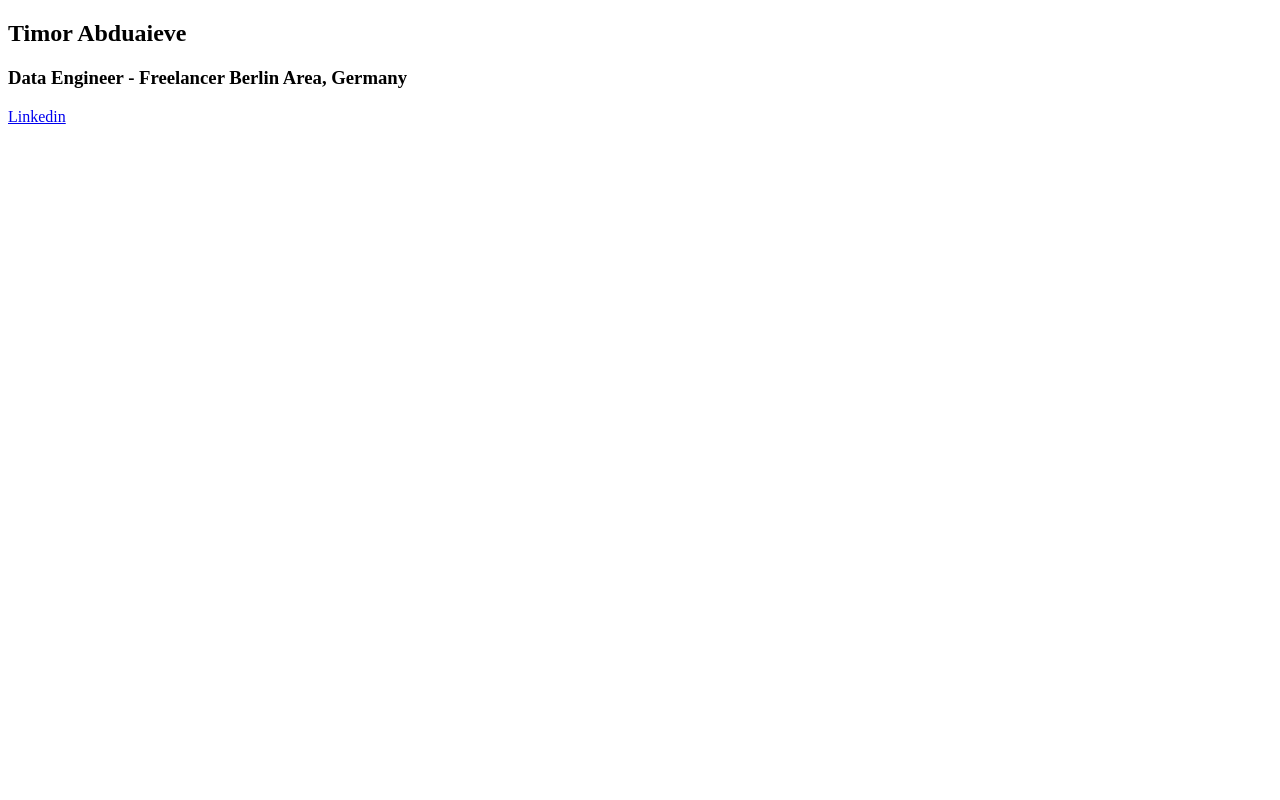
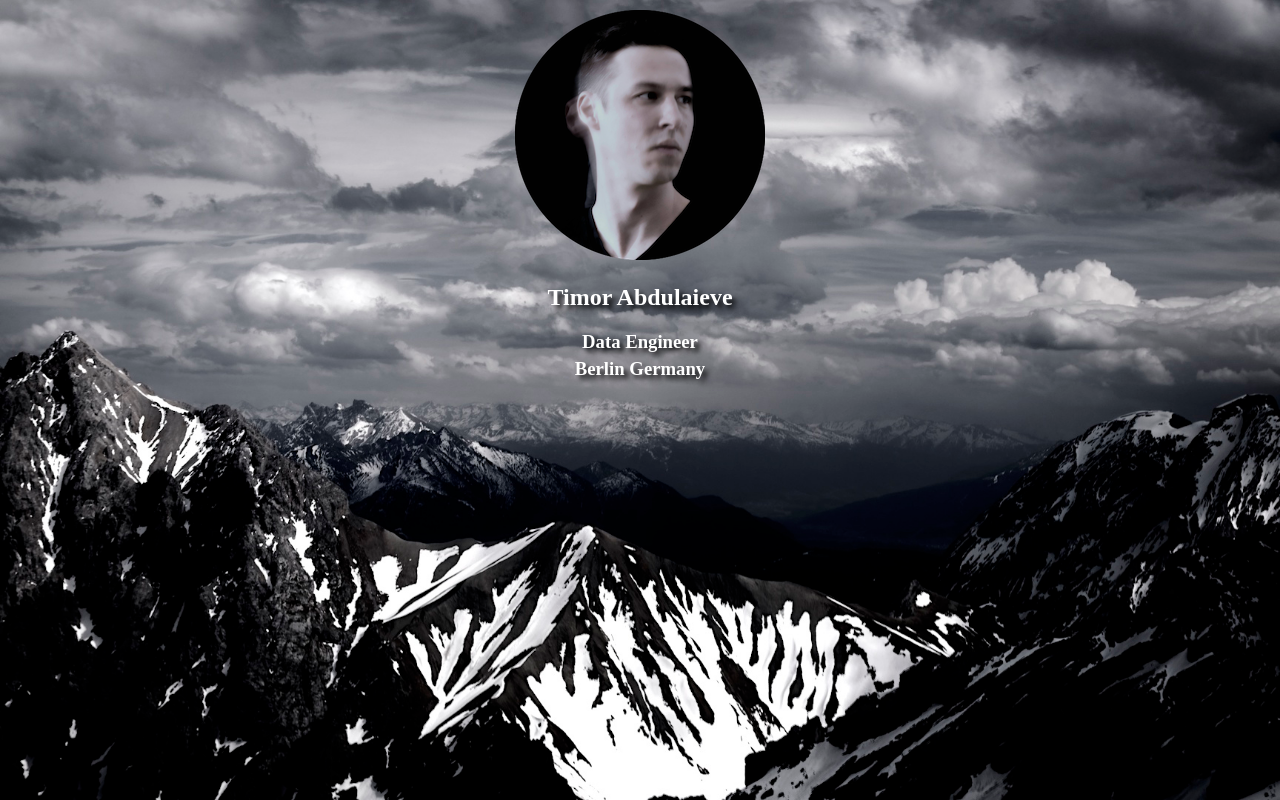
Before and after one commit to cyhex/cyhex.com, a plain HTML site: page index.html in a window 1280 px wide. Drawn offline with Linux system fonts and the light colour scheme.

Commit message:
new website

```diff
--- a/index.html
+++ b/index.html
@@ -1,14 +1,21 @@
 <!DOCTYPE html>
 <head>
     <meta charset="utf-8"/>
-    <meta name="viewport" content="width=device-width"/>
-    <title>Data Engineer - Freelancer | Berlin, Germany</title>
+    <title>Data Engineer, Berlin Germany</title>
     <meta http-equiv="content-type" content="text/html; charset=UTF-8"/>
+    <meta name="viewport" content="width=device-width, initial-scale=1">
+    <link rel="stylesheet" href="main.css">
 </head>
 <body>
-<h2>Timor Abduaieve</h2>
-<h3>Data Engineer - Freelancer
-    Berlin Area, Germany</h3>
-<a href="https://www.linkedin.com/in/cyhextimor/">Linkedin</a>
+<div id="main">
+    <div id="main_link">
+        <a href="https://www.linkedin.com/in/cyhextimor/">
+            <img src="black_shadow.png" alt="Timor Abdulaieve">
+            <h2>Timor Abdulaieve</h2>
+            <h3>Data Engineer</h3>
+            <h3>Berlin Germany</h3>
+        </a>
+    </div>
+</div>
 </body>
 </html>
--- /dev/null
+++ b/main.css
@@ -0,0 +1,28 @@
+body, html {
+    height: 100%;
+    margin: 0;
+}
+
+#main {
+    background-image: url("bg.jpg");
+    height: 100%;
+    background-position: center;
+    background-repeat: no-repeat;
+    background-size: cover;
+    text-align: center;
+
+    text-shadow: 4px 4px 5px black;
+}
+
+#main img {
+    margin-top: 10px;
+}
+
+h3 {
+    margin: 5px;
+}
+
+#main_link > a {
+    color: white;
+    text-decoration: none;
+}
```
Also changed, not shown: bg.jpg (added), black_shadow.png (added).
